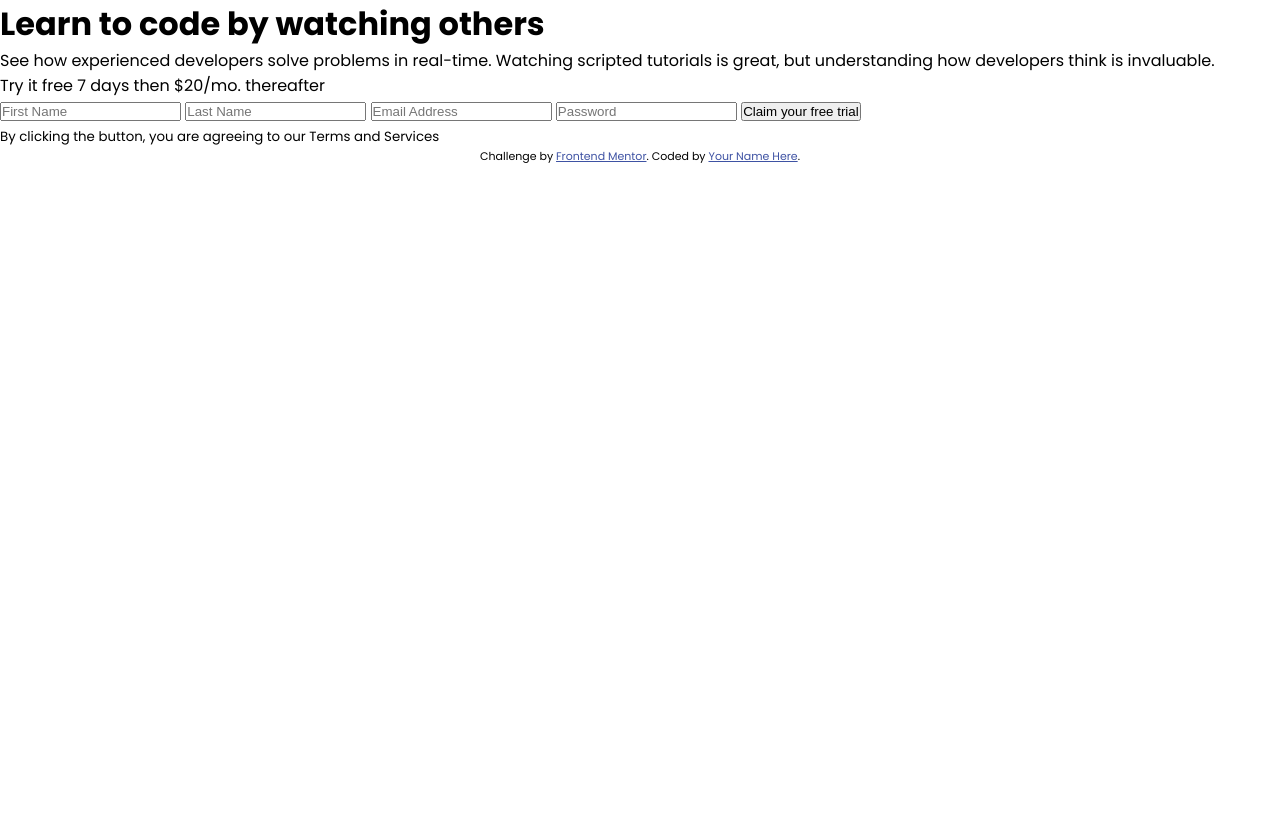
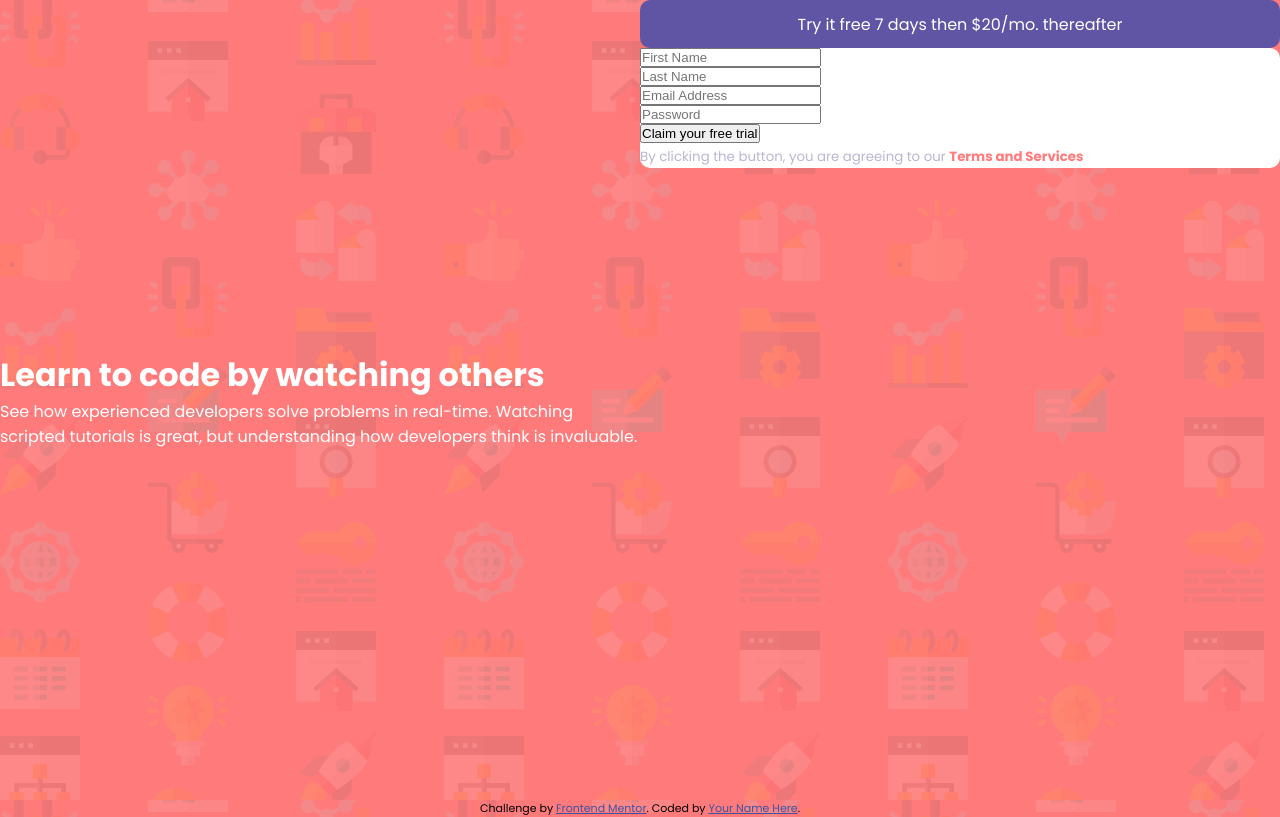
Before and after one commit to dheerajgopi/frontendmentor-challenge, a website: page public/intro-component-with-signup-form/index.html in a window 1280 px wide. Drawn offline with Linux system fonts and the light colour scheme.

Commit message:
Add basic layout

```diff
--- a/public/intro-component-with-signup-form/index.css
+++ b/public/intro-component-with-signup-form/index.css
@@ -1,4 +1,12 @@
 @import url('https://fonts.googleapis.com/css2?family=Poppins:wght@400;500;600;700&display=swap');
+
+:root {
+    --pink: hsl(0, 100%, 74%);
+    --green: hsl(154, 59%, 51%);
+    --blue: hsl(248, 32%, 49%);
+    --dark-blue: hsl(249, 10%, 26%);
+    --grayish-blue: hsl(246, 25%, 77%);
+}
 
 html, body {
     font-family: 'Poppins', sans-serif;
@@ -16,6 +24,79 @@ html, body {
 body {
     position: relative;
     height: 100vh;
+    background: url(images/bg-intro-desktop.png), var(--pink);
+    background-size: cover;
+}
+
+main {
+    position: relative;
+    height: 100%;
+    display: grid;
+    grid-template-columns: 1fr;
+    grid-template-rows: 0.8fr 1.2fr;
+    grid-template-areas:
+        "heading"
+        "form";
+}
+
+@media only screen and (min-width: 1000px) {
+    main {
+        grid-template-columns: 1fr 1fr;
+        grid-template-rows: 1fr;
+        grid-template-areas:
+            "heading form";
+    }
+}
+
+/* heading */
+
+.heading {
+    display: flex;
+    flex-flow: column nowrap;
+    grid-area: heading;
+    color: white;
+    text-align: center;
+    justify-content: center;
+}
+
+@media only screen and (min-width: 1000px) {
+    .heading {
+        text-align: left;
+    }
+}
+
+/* form */
+
+.form-msg {
+    display: flex;
+    align-items: center;
+    justify-content: center;
+    background-color: var(--blue);
+    border-radius: 10px;
+    height: 3rem;
+    color: white;
+}
+
+.form {
+    grid-area: form;
+}
+
+.form-wrapper {
+    background-color: white;
+    border-radius: 10px;
+}
+
+.claim-form input {
+    display: block;
+}
+
+.form-footer {
+    color: var(--grayish-blue);
+}
+
+.form-footer span {
+    color: var(--pink);
+    font-weight: 700;
 }
 
 /* footer */
--- a/public/intro-component-with-signup-form/index.html
+++ b/public/intro-component-with-signup-form/index.html
@@ -11,14 +11,20 @@
 </head>
 <body>
   <main>
+    <div class="heading">
       <h1>Learn to code by watching others</h1>
 
       <p>See how experienced developers solve problems in real-time. Watching scripted tutorials is great,
         but understanding how developers think is invaluable.</p>
+    </div>
 
+    <div class="form">
+      <div class="form-msg">
         <p>Try it free 7 days then $20/mo. thereafter</p>
+      </div>
 
-    <form>
+      <div class="form-wrapper">
+        <form class="claim-form">
           <input type="text" name="fname" id="fname" placeholder="First Name">
           <input type="text" name="lname" id="lname" placeholder="Last Name">
           <input type="email" name="email" id="email" placeholder="Email Address">
@@ -26,7 +32,9 @@
           <input type="submit" value="Claim your free trial" id="submit">
         </form>
 
-    <small>By clicking the button, you are agreeing to our Terms and Services</small>
+        <small class="form-footer">By clicking the button, you are agreeing to our <span>Terms and Services</span></small>
+      </div>
+    </div>
   </main>
 
   <footer>
```
Lines whose indentation alone changed are shown as unchanged.
